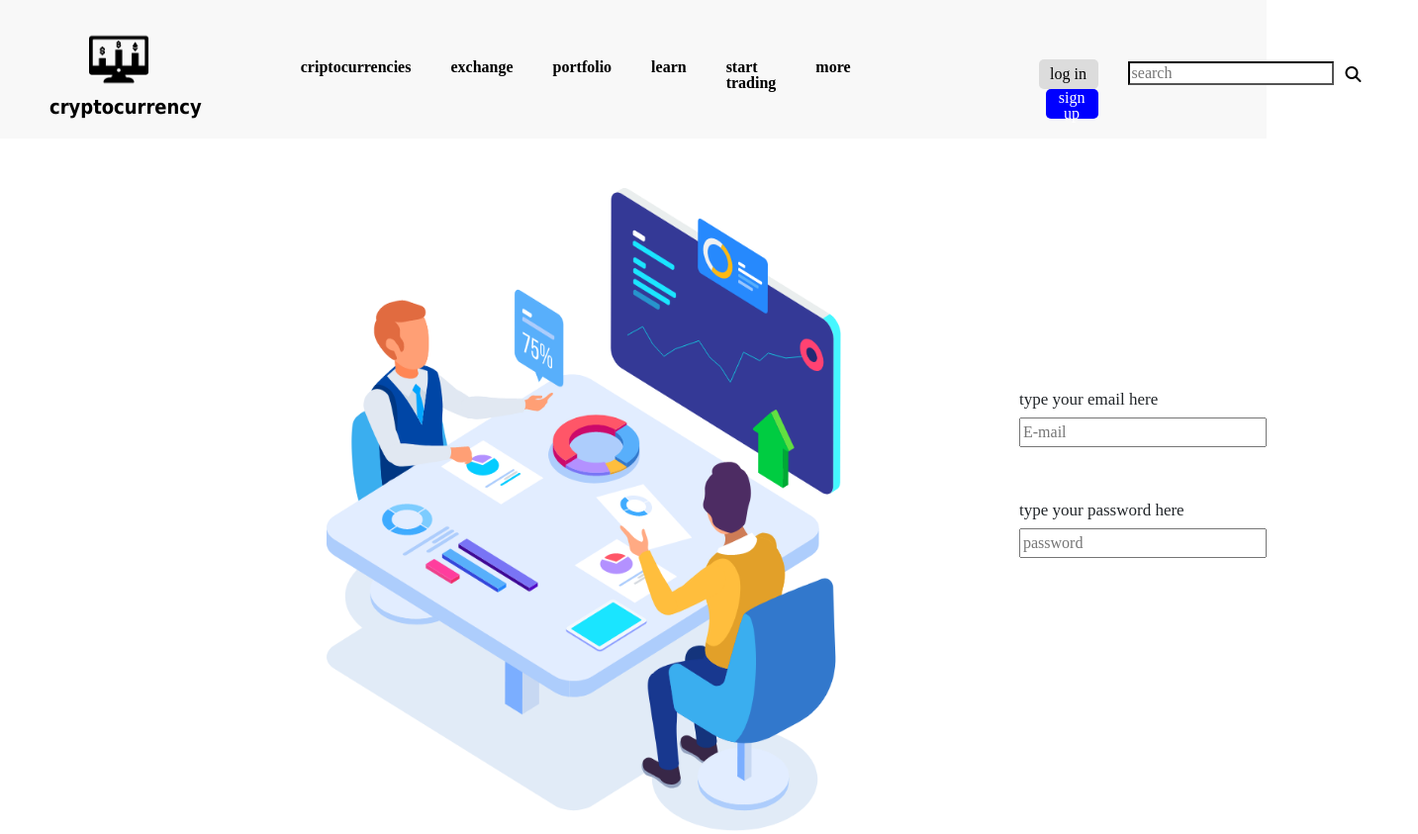
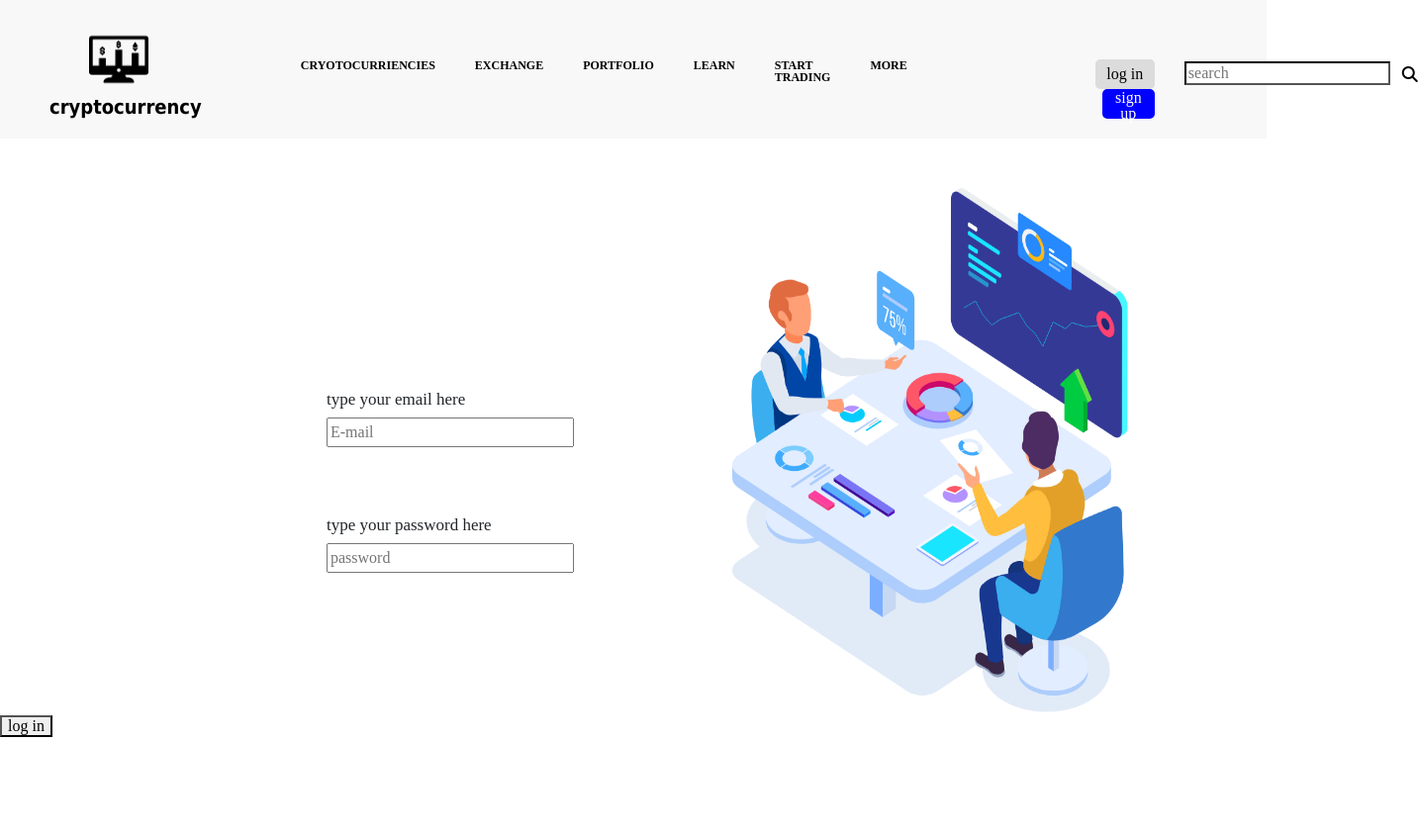
Before and after one commit to AnnaGigauri/final, a plain HTML site: page input.html in a window 1280 px wide. Shown: the whole page at 99% size, 1433 px wide, since content can reach past the window. After the commit the page ends 800 px from the top, so only its background shows below. Drawn offline with nearby package versions, Linux system fonts and the light colour scheme; a web font is replaced by a local one.

Commit message:
added style css

```diff
--- a/css/style.css
+++ b/css/style.css
@@ -34,6 +34,7 @@ ul{
 .nav{
     margin-left: 40px;
     color: black;
+    font-size: 12px;
 }
 .fa-search{
     color: black;
@@ -86,11 +87,11 @@ ul{
 }
 .inputs{
     margin-top: 200px;
-    margin-left: 130px;
+    margin-left: 280px;
 }
 .input-section{
     display: flex;
-    flex-direction: row-reverse;
+    /* flex-direction: row-reverse; */
 }
 .input1{
     height: 30px;
@@ -110,8 +111,15 @@ ul{
     margin-top: 55px;
     margin-left: 50px;
 }
+.input-1{
+    margin-bottom: 70px;
+}
 .input-img{
     margin-top: 50px;
-    width: 520px;
-    height: 650px;
+    width: 400px;
+    height: 530px;
+    margin-left: 160px;
 }
+.section-1{
+    display: flex;
+}
--- a/input.html
+++ b/input.html
@@ -27,22 +27,22 @@
                 <nav>
                     <ul>
                         <li>
-                            <a class="nav" href="#">criptocurrencies</a>
+                            <a class="nav" href="#">CRYOTOCURRIENCIES</a>
                         </li>
                         <li>
-                            <a class="nav" href="#">exchange</a>
+                            <a class="nav" href="#">EXCHANGE</a>
                         </li>
                         <li>
-                            <a class="nav" href="#">portfolio</a>
+                            <a class="nav" href="#">PORTFOLIO</a>
                         </li>
                         <li>
-                            <a class="nav" href="#">learn</a>
+                            <a class="nav" href="#">LEARN</a>
                         </li>
                         <li>
-                            <a class="nav" href="#">start trading</a>
+                            <a class="nav" href="#">START TRADING</a>
                         </li>
                         <li>
-                            <a class="nav" href="#">more</a>
+                            <a class="nav" href="#">MORE</a>
                         </li>
                         <li class="button-list">
                             <button class="button1">log in</button>
@@ -80,6 +80,12 @@
                 <img class="input-img" src="images/Header Vector.png" alt="input-section-picture">
             </div>
         </div>
+        <div>
+            <button>log in</button>
+        </div>
     </section>
 </body>
+<footer>
+
+</footer>
 </html>
```
Also changed, not shown: index.html (+11 -5 lines).
